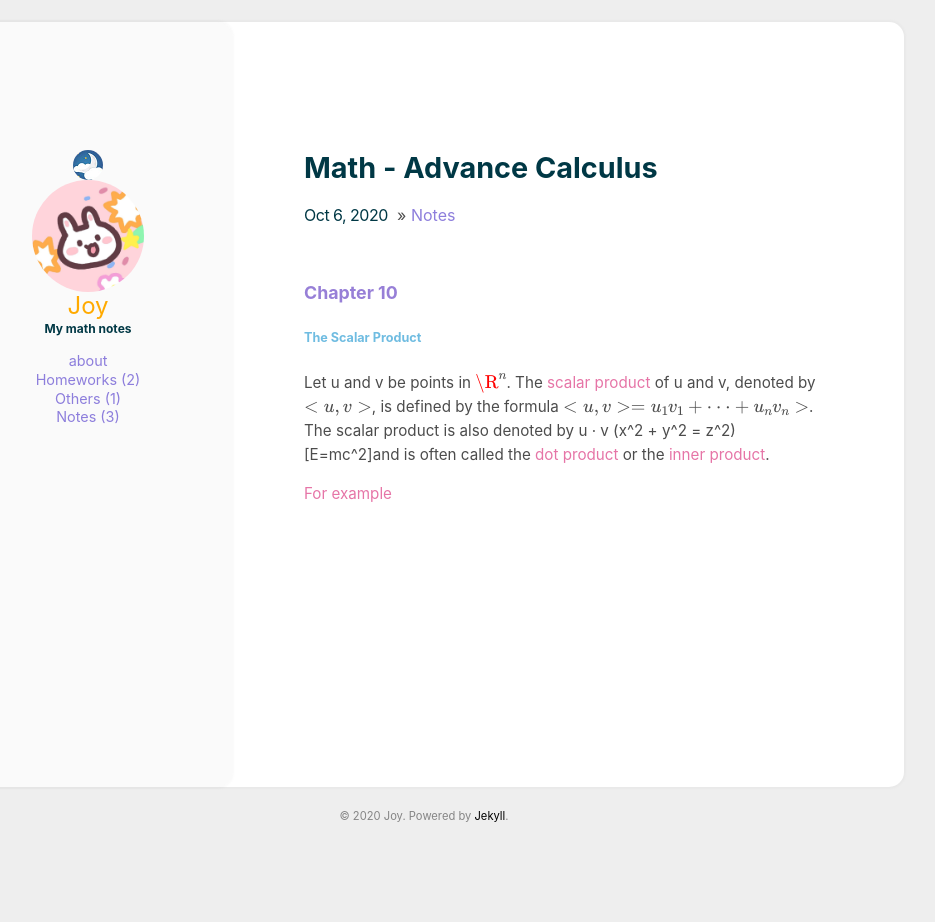
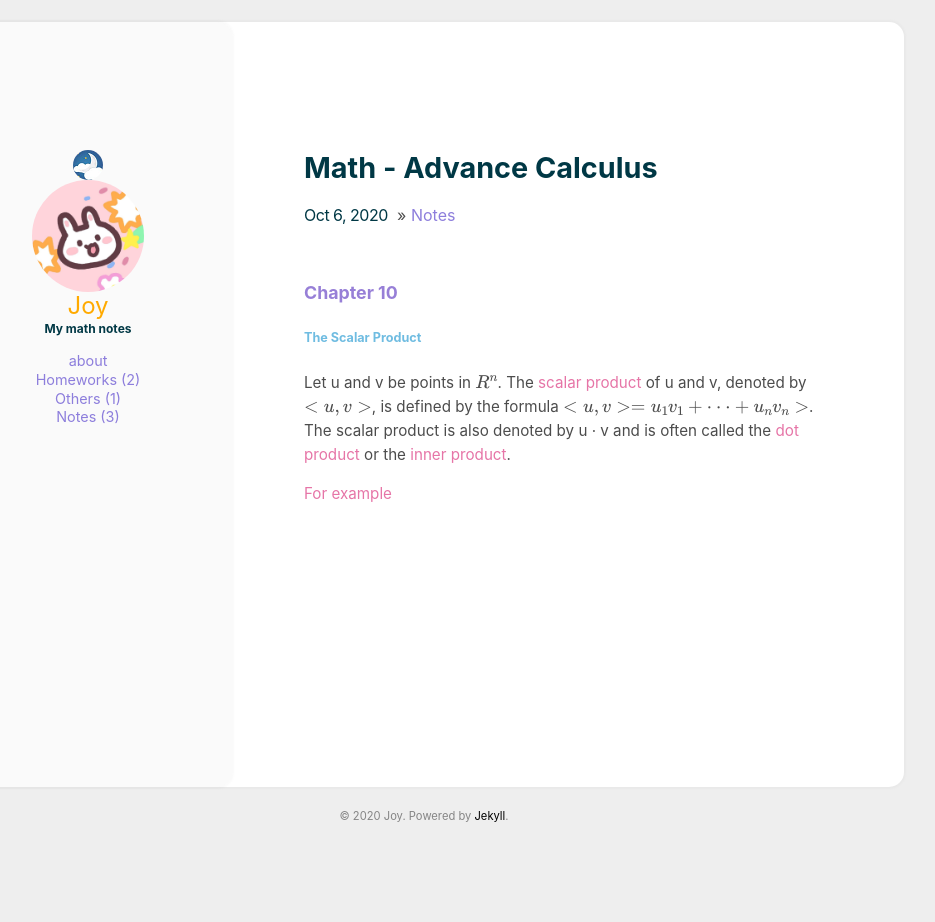
Before and after one commit to Joy3Luo/Joy3luo.github.io, a Jekyll site: the page built from _posts/2020-10-06-Advance_calculus.md, in a window 1280 px wide. Shown: the whole page, without its empty margins (216-1151 px from the left). Built offline with Jekyll 4.4.1, drawn with Linux system fonts in a browser that asks for light colours; formulas are drawn with MathJax 3.

Commit message:
Update 2020-10-06-Advance_calculus.md

```diff
--- a/_posts/2020-10-06-Advance_calculus.md
+++ b/_posts/2020-10-06-Advance_calculus.md
@@ -27,7 +27,7 @@
 
 ### <font color= 977FD7>Chapter 10</font>
 ##### <font color= 6FBCE1> The Scalar Product</font>
-Let u and v be points in $$\R^n$$. The <font color= E675A7>scalar product</font> of u and v, denoted by $$<u,v>$$, is defined by the formula $<u,v> = u_{1}v_{1} + ··· + u_{n}v_{n}>$. <br/>
-The scalar product is also denoted by u · v  \(x^2 + y^2 = z^2\) \[E=mc^2\]and is often called the <font color= E675A7>dot product</font> or the <font color= E675A7>inner product</font>.
+Let u and v be points in $R^n$. The <font color= E675A7>scalar product</font> of u and v, denoted by $<u,v>$, is defined by the formula $<u,v> = u_{1}v_{1} + ··· + u_{n}v_{n}>$. <br/>
+The scalar product is also denoted by u · v and is often called the <font color= E675A7>dot product</font> or the <font color= E675A7>inner product</font>.
 
 <font color= E675A7> For example</font>
```
